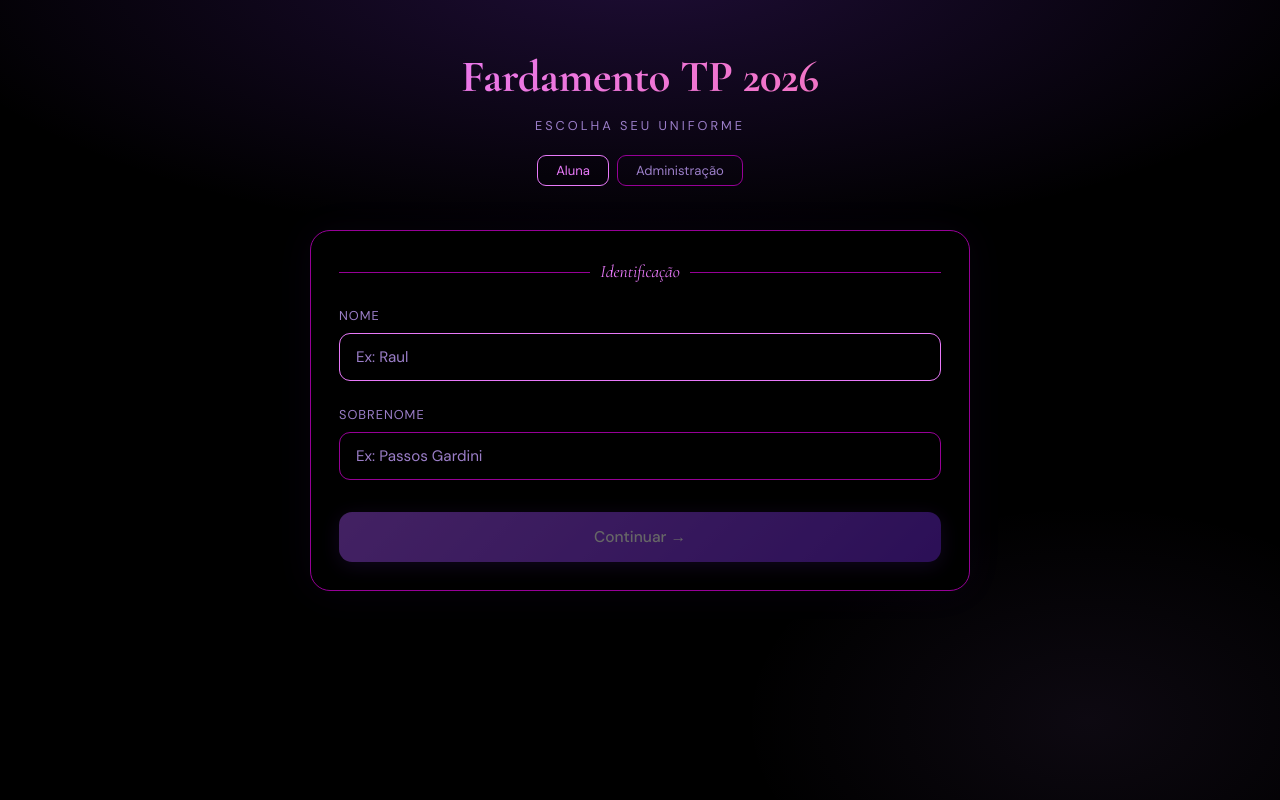
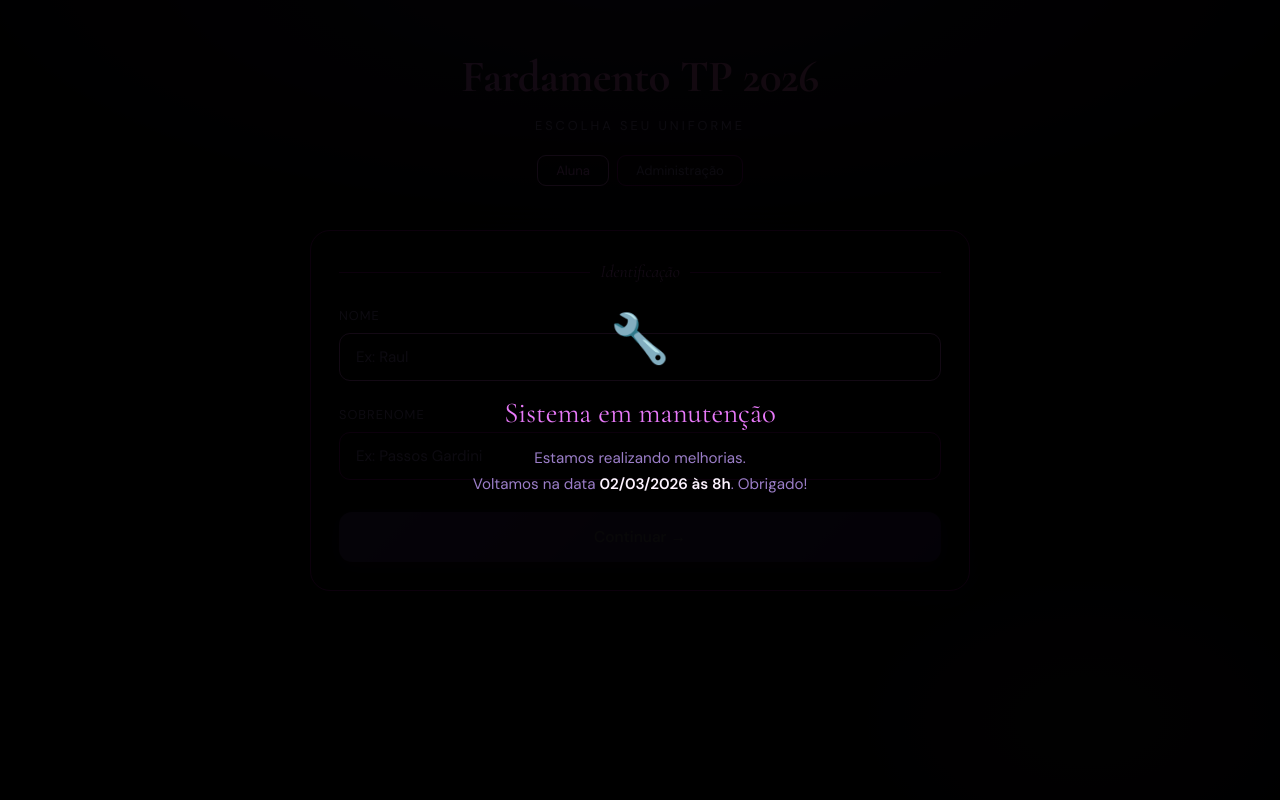
Before and after one commit to RaulGardini/Sistema-uniformes, a React (Vite) app: page / in a window 1280 px wide. Built offline with nearby package versions, Linux system fonts and the light colour scheme.

Commit message:
feat: acesso restrito

```diff
--- a/src/App.jsx
+++ b/src/App.jsx
@@ -6,7 +6,7 @@ import imgRegata from "./img/regata.png";
 import imgCalcaMoleton from "./img/calcamoleton.png";
 
 // ── Para ativar manutenção: mude para true. Para desativar: false. ──
-const MANUTENCAO       = false;
+const MANUTENCAO       = true;
 const MANUTENCAO_DATA  = "02/03/2026 às 8h";
 
 const PECAS_CONFIG = [
```
